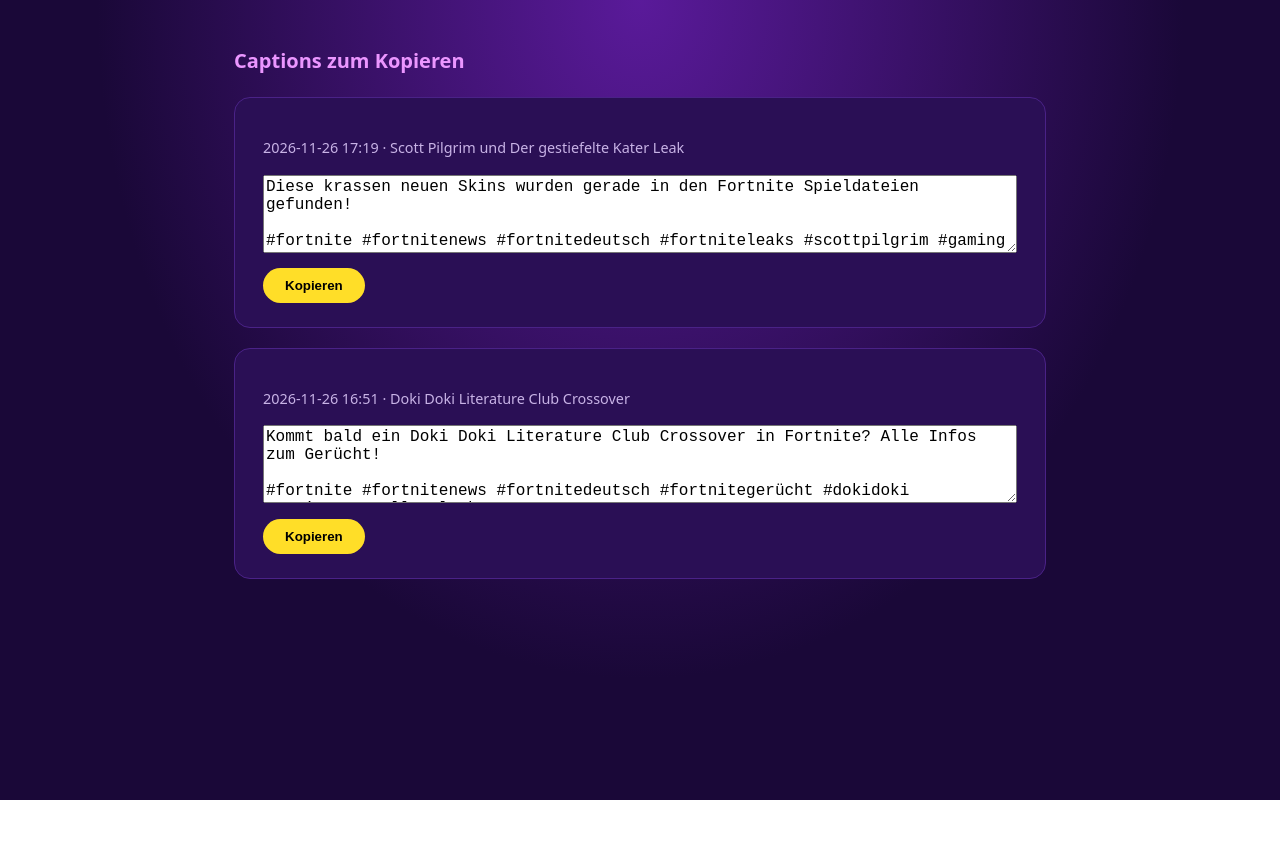
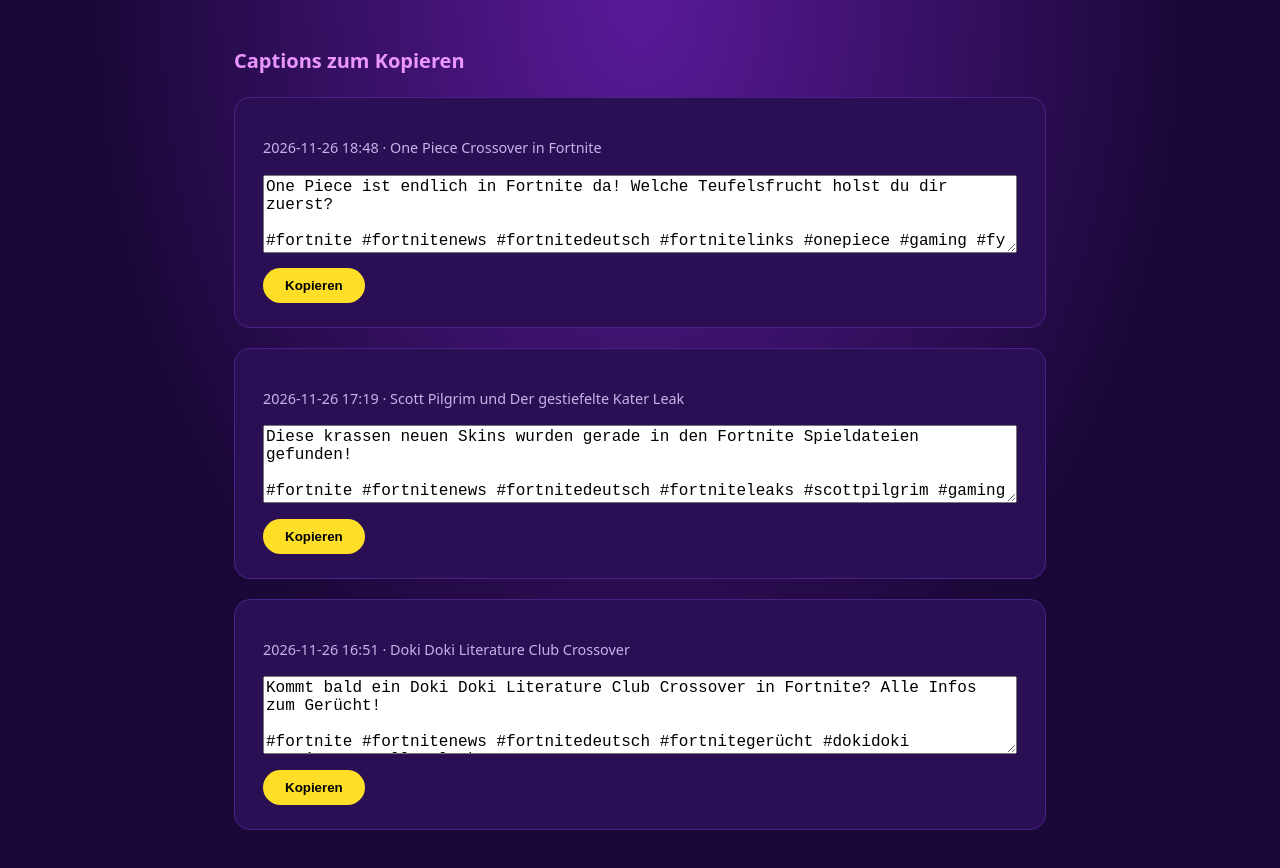
Before and after one commit to FactAtlas/llamaleaks, a plain HTML site: page captions.html in a window 1280 px wide. Before the commit the page ends 800 px from the top, so only its background shows below. Drawn offline with Linux system fonts and the light colour scheme.

Commit message:
captions

```diff
--- a/captions.html
+++ b/captions.html
@@ -1,7 +1,12 @@
 <!doctype html><html lang="de"><head><meta charset="utf-8"><meta name="viewport" content="width=device-width, initial-scale=1">
 <meta name="robots" content="noindex"><title>Captions – Llama Leaks</title><link rel="stylesheet" href="style.css">
 <style>.btn{background:#ffde28;border:0;border-radius:999px;padding:10px 22px;font-weight:800;margin-top:8px}</style></head>
-<body><main><h2>Captions zum Kopieren</h2><div class="card"><p class="muted">2026-11-26 17:19 · Scott Pilgrim und Der gestiefelte Kater Leak</p>
+<body><main><h2>Captions zum Kopieren</h2><div class="card"><p class="muted">2026-11-26 18:48 · One Piece Crossover in Fortnite</p>
+<textarea readonly rows="4" style="width:100%;font-size:1rem">One Piece ist endlich in Fortnite da! Welche Teufelsfrucht holst du dir zuerst?
+
+#fortnite #fortnitenews #fortnitedeutsch #fortnitelinks #onepiece #gaming #fy
+🎮 Gameplay: Fox - No Copyright Gameplay</textarea>
+<button class="btn" onclick="navigator.clipboard.writeText(this.previousElementSibling.value);this.textContent='Kopiert ✓'">Kopieren</button></div><div class="card"><p class="muted">2026-11-26 17:19 · Scott Pilgrim und Der gestiefelte Kater Leak</p>
 <textarea readonly rows="4" style="width:100%;font-size:1rem">Diese krassen neuen Skins wurden gerade in den Fortnite Spieldateien gefunden!
 
 #fortnite #fortnitenews #fortnitedeutsch #fortniteleaks #scottpilgrim #gaming
```
